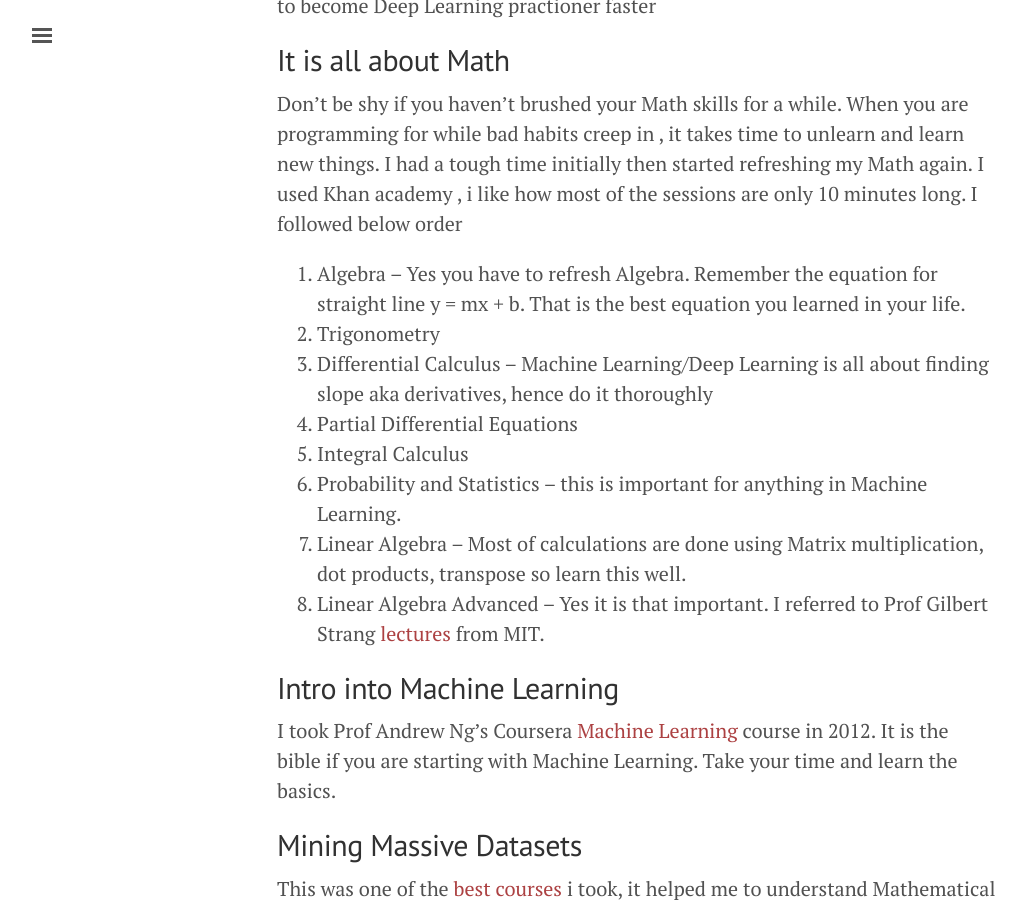
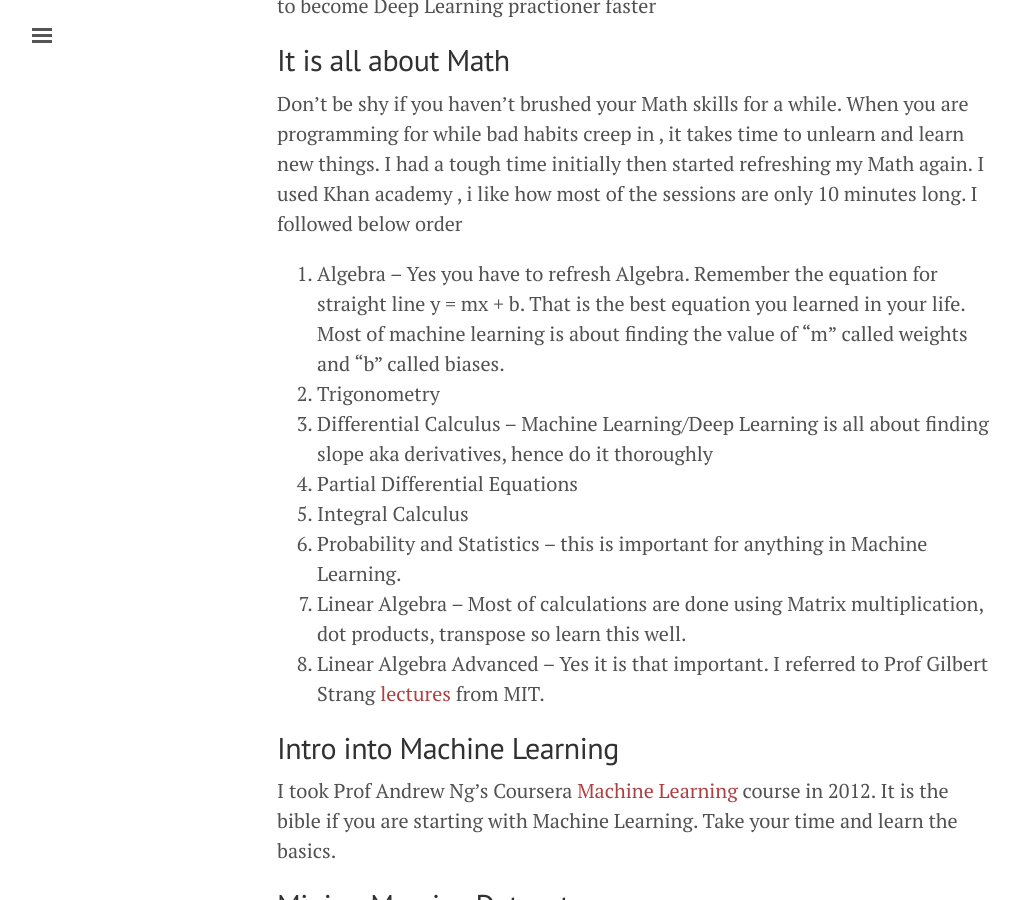
Before and after one commit to malaikannan/malaikannan.github.io, a Jekyll site: the page built from _posts/2017-01-16-how-to-learn-deep-learning.markdown, in a window 1280 px wide and 900 px high, scrolled down 301 px. Shown: the whole window, without its empty margins (3-1028 px from the left). Built offline with Jekyll 4.4.1, drawn with Linux system fonts in a browser that asks for light colours.

Commit message:
fixed link issues

```diff
--- a/_posts/2017-01-16-how-to-learn-deep-learning.markdown
+++ b/_posts/2017-01-16-how-to-learn-deep-learning.markdown
@@ -10,7 +10,7 @@ I oscillated between different blogs and videos to become a deep learning practi
 
 Don't be shy if you haven't brushed your Math skills for a while. When you are programming for while bad habits creep in , it takes time to unlearn and learn new things. I had a tough time initially then started refreshing my Math again. I used Khan academy , i like how most of the sessions are only 10 minutes long. I followed below order
 
-1. Algebra -- Yes you have to refresh Algebra. Remember the equation for straight line y = mx + b. That is the best equation you learned in your life.
+1. Algebra -- Yes you have to refresh Algebra. Remember the equation for straight line y = mx + b. That is the best equation you learned in your life. Most of machine learning is about finding the value of "m" called weights and "b" called biases.
 2. Trigonometry
 3. Differential Calculus -- Machine Learning/Deep Learning is all about finding slope aka derivatives, hence do it thoroughly
 4. Partial Differential Equations
```
